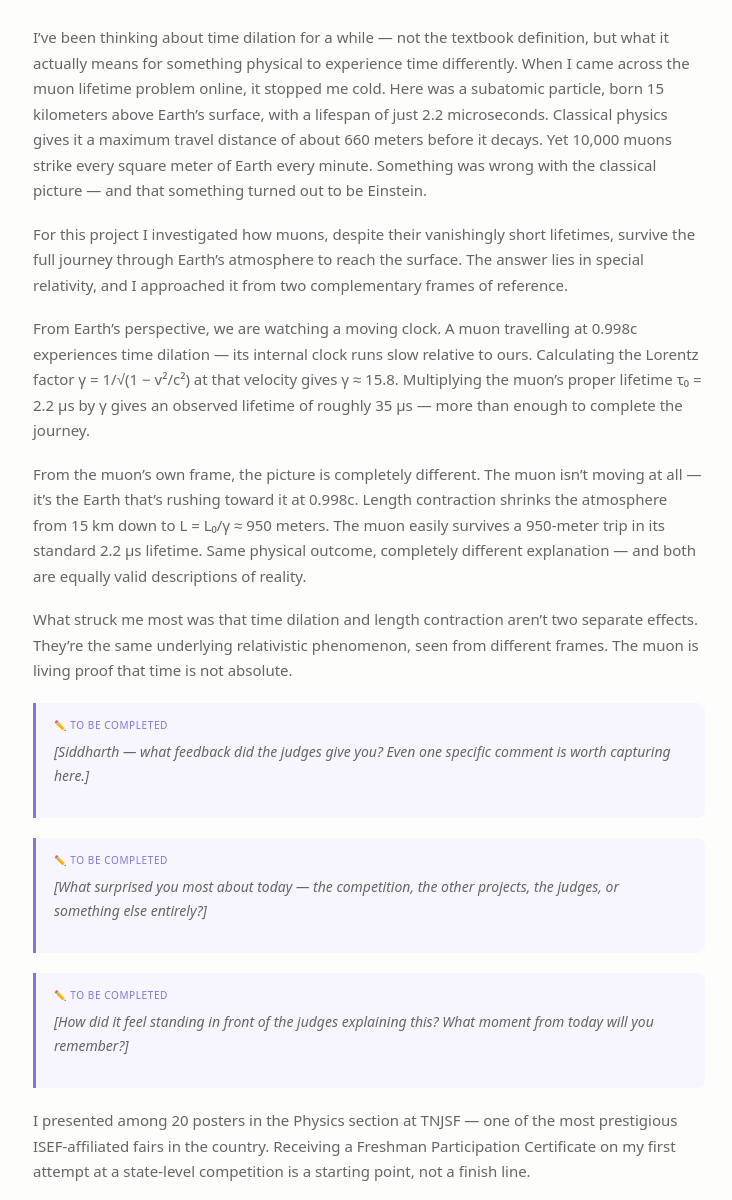
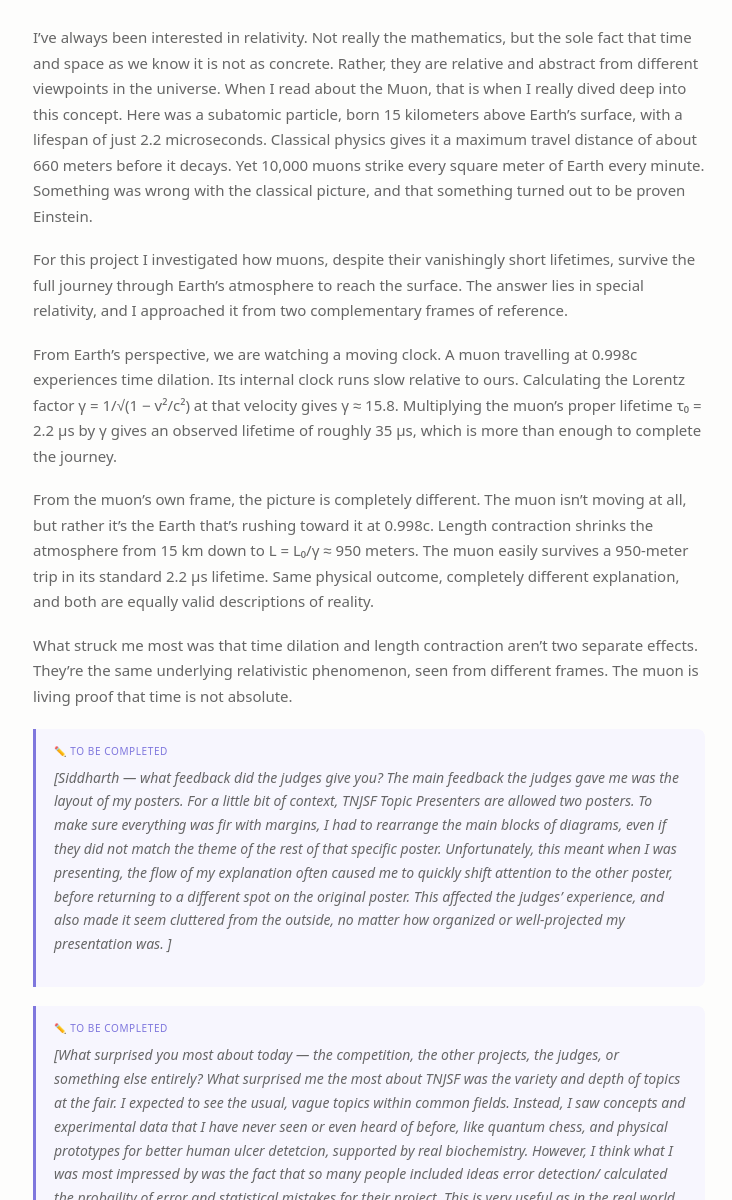
Before and after one commit to sid-selvaraj/fieldlines, an Astro site: page /journal/tnjsf-2026-muon-paradox in a window 1280 px wide. Shown: the part 279-1479 px from the top of the page, without its empty margins (271-1003 px from the left). Built offline with nearby package versions, Linux system fonts and the light colour scheme; Astro itself is replaced by a stand-in of ours.

Commit message:
tnjsf idea adding

```diff
--- a/src/content/journal/tnjsf-2026-muon-paradox.md
+++ b/src/content/journal/tnjsf-2026-muon-paradox.md
@@ -3,7 +3,7 @@ title: "The Muon Paradox: Evidence of Special Relativity in Nature"
 date: 2026-03-22
 event: "Terra North Jersey Science Fair (TNJSF)"
 location: "New Jersey"
-award: "Freshman Participation Certificate"
+award: "Freshman Certificate"
 category: "Physics"
 description: "Investigating how muons survive the journey through Earth's atmosphere — a mathematical exploration of time dilation and length contraction as complementary descriptions of the same relativistic phenomenon."
 tags: ["Special Relativity", "Muons", "Time Dilation", "Lorentz Factor", "Cosmic Rays", "TNJSF", "ISEF"]
@@ -12,17 +12,13 @@ pdfAttachment: "/journal/tnjsf-2026/muon-paradox-poster.pdf"
 featured: true
 ---
 
-I've been thinking about time dilation for a while — not
-the textbook definition, but what it actually means for
-something physical to experience time differently. When I
-came across the muon lifetime problem online, it stopped
-me cold. Here was a subatomic particle, born 15 kilometers
+I've always been interested in relativity. Not really the mathematics, but the sole fact that time and space as we know it is not as concrete. Rather, they are relative and abstract from different viewpoints in the universe. When I read about the Muon, that is when I really dived deep into this concept. Here was a subatomic particle, born 15 kilometers
 above Earth's surface, with a lifespan of just 2.2
 microseconds. Classical physics gives it a maximum travel
 distance of about 660 meters before it decays. Yet 10,000
 muons strike every square meter of Earth every minute.
-Something was wrong with the classical picture — and that
-something turned out to be Einstein.
+Something was wrong with the classical picture, and that
+something turned out to be proven Einstein.
 
 For this project I investigated how muons, despite their
 vanishingly short lifetimes, survive the full journey
@@ -31,20 +27,20 @@ answer lies in special relativity, and I approached it
 from two complementary frames of reference.
 
 From Earth's perspective, we are watching a moving clock.
-A muon travelling at 0.998c experiences time dilation —
-its internal clock runs slow relative to ours. Calculating
+A muon travelling at 0.998c experiences time dilation.
+Its internal clock runs slow relative to ours. Calculating
 the Lorentz factor γ = 1/√(1 − v²/c²) at that velocity
 gives γ ≈ 15.8. Multiplying the muon's proper lifetime
 τ₀ = 2.2 μs by γ gives an observed lifetime of roughly
-35 μs — more than enough to complete the journey.
+35 μs, which is more than enough to complete the journey.
 
 From the muon's own frame, the picture is completely
-different. The muon isn't moving at all — it's the Earth
+different. The muon isn't moving at all, but rather it's the Earth
 that's rushing toward it at 0.998c. Length contraction
 shrinks the atmosphere from 15 km down to
 L = L₀/γ ≈ 950 meters. The muon easily survives a
 950-meter trip in its standard 2.2 μs lifetime. Same
-physical outcome, completely different explanation — and
+physical outcome, completely different explanation, and
 both are equally valid descriptions of reality.
 
 What struck me most was that time dilation and length
@@ -53,23 +49,18 @@ underlying relativistic phenomenon, seen from different
 frames. The muon is living proof that time is not absolute.
 
 > *[Siddharth — what feedback did the judges give you?
-> Even one specific comment is worth capturing here.]*
+> The main feedback the judges gave me was the layout of my posters. For a little bit of context, TNJSF Topic Presenters are allowed two posters. To make sure everything was fir with margins, I had to rearrange the main blocks of diagrams, even if they did not match the theme of the rest of that specific poster. Unfortunately, this meant when I was presenting, the flow of my explanation often caused me to quickly shift attention to the other poster, before returning to a different spot on the original poster. This affected the judges' experience, and also made it seem cluttered from the outside, no matter how organized or well-projected my presentation was. ]*
 
 > *[What surprised you most about today — the competition,
-> the other projects, the judges, or something else entirely?]*
-
-> *[How did it feel standing in front of the judges
-> explaining this? What moment from today will you remember?]*
+> the other projects, the judges, or something else entirely?
+> What surprised me the most about TNJSF was the variety and depth of topics at the fair. I expected to see the usual, vague topics within common fields. Instead, I saw concepts and experimental data that I have never seen or even heard of before, like quantum chess, and physical prototypes for better human ulcer detetcion, supported by real biochemistry. However, I think what I was most impressed by was the fact that so many people included ideas error detection/ calculated the probaility of error and statistical mistakes for their project. This is very useful,as in the real world not every experiment will go as planned and knowing the room for error can not only improve them for the future but provide you with valuable information about that specific idea.]*
 
 I presented among 20 posters in the Physics section at
-TNJSF — one of the most prestigious ISEF-affiliated fairs
-in the country. Receiving a Freshman Participation Certificate on my first attempt at a state-level
+TNJSF,  which is one of the most prestigious regional ISEF-affiliated fairs
+in the country. Receiving a Freshman  Certificate on my first attempt at a state-level
 competition is a starting point, not a finish line.
 
-The future directions I want to explore: muon tomography
-for imaging the interiors of volcanoes and ancient
-structures like the pyramids, muon detectors for
-identifying shielded nuclear materials, and what muon
+Possible future directions that are related to this concept could be: what muon
 production rates reveal about the supernovae that generate
-cosmic rays. The muon turned out to be a key that opens
+cosmic ray, using stochastic modeling to improve the prediction of quantum fields spreading, and more. The muon turned out to be a key that opens
 doors far beyond special relativity.
```
